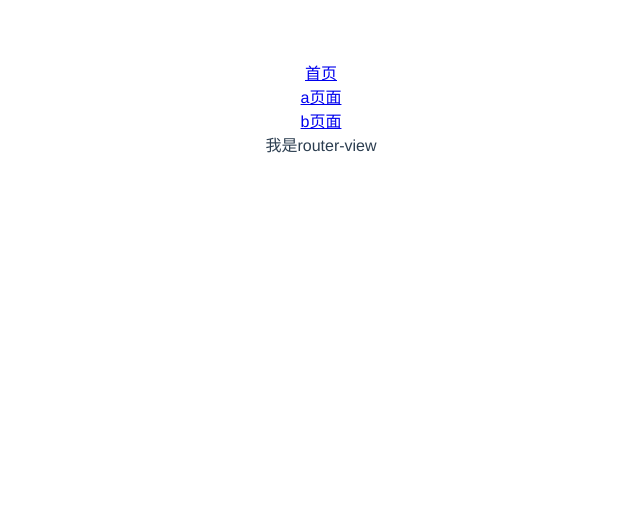
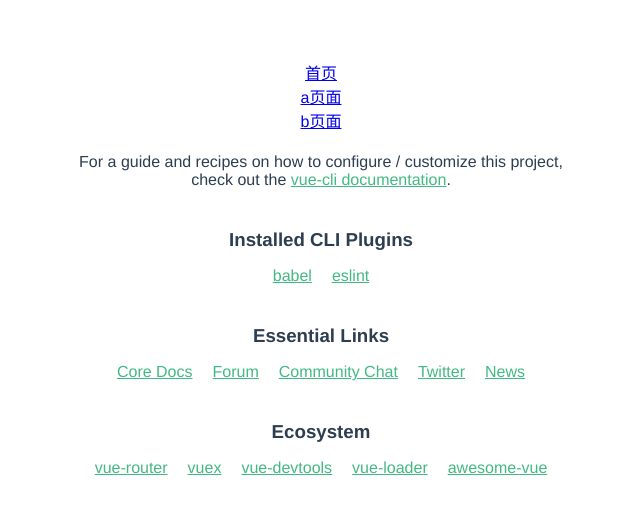
Before and after one commit to Layouwen/vue-router-study, a Vue app: page / in a window 1280 px wide. Shown: the top 514 px of the page, without its empty margins (319-959 px from the left). Built offline with nearby package versions, Linux system fonts and the light colour scheme.

Commit message:
实现 router-view 显示

```diff
--- a/src/avue-router.js
+++ b/src/avue-router.js
@@ -3,6 +3,7 @@ let Vue
 class VueRouter {
   constructor(options) {
     this.$options = options
+    this.current = window.location.hash.slice(1) || '/'
   }
 }
 
@@ -34,7 +35,10 @@ VueRouter.install = function(_Vue) {
   })
   Vue.component('router-view', {
     render(h) {
-      return h('div', '我是router-view')
+      let component = null
+      const route = this.$router.$options.routes.filter(route => route.path === this.$router.current)[0]
+      if (route) component = route.component
+      return h(component)
     },
   })
 }
```
